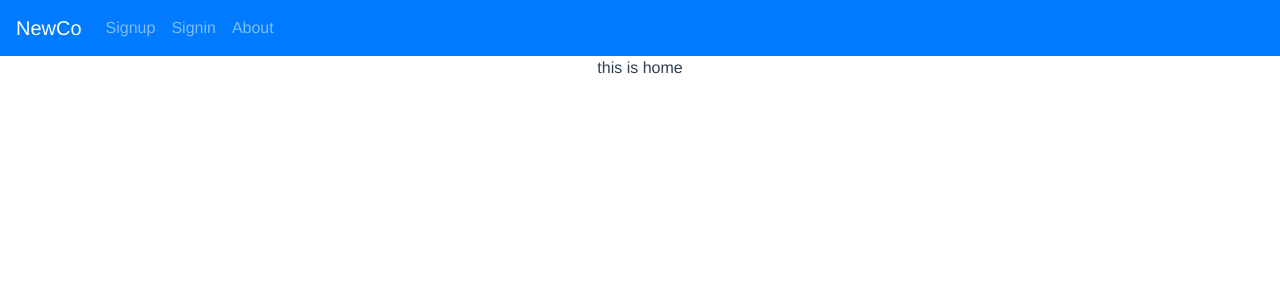
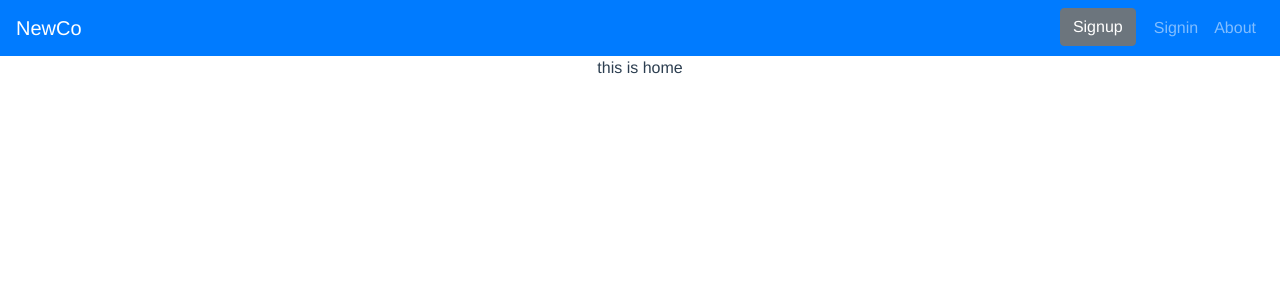
Before and after one commit to henripal/maps_webapp, a Vue app in the folder frontend/: page /#/ in a window 1280 px wide. Shown: the top 300 px of the page. Built offline with nearby package versions, Linux system fonts and the light colour scheme; no server answers.

Commit message:
some minor aesthetic changes

```diff
--- a/frontend/src/components/ModalSignup.vue
+++ b/frontend/src/components/ModalSignup.vue
@@ -1,6 +1,6 @@
 <template>
   <div>
-    <b-nav-item v-b-modal.signup-form>Signup</b-nav-item>
+    <b-button v-b-modal.signup-form variant="secondary">Signup</b-button>
     <b-modal id="signup-form" title="Sign Up" v-model="showModal"
       @shown="focusEmail"
       >
--- a/frontend/src/components/NavBar.vue
+++ b/frontend/src/components/NavBar.vue
@@ -1,7 +1,7 @@
 <template>
   <b-navbar type="dark" variant="primary" toggleable="md">
     <b-navbar-brand to="/">NewCo</b-navbar-brand>
-      <b-navbar-nav>
+      <b-navbar-nav class="ml-auto">
         <template v-if="!loggedIn">
           <ModalSignup/>
           <ModalSignin/>
```
